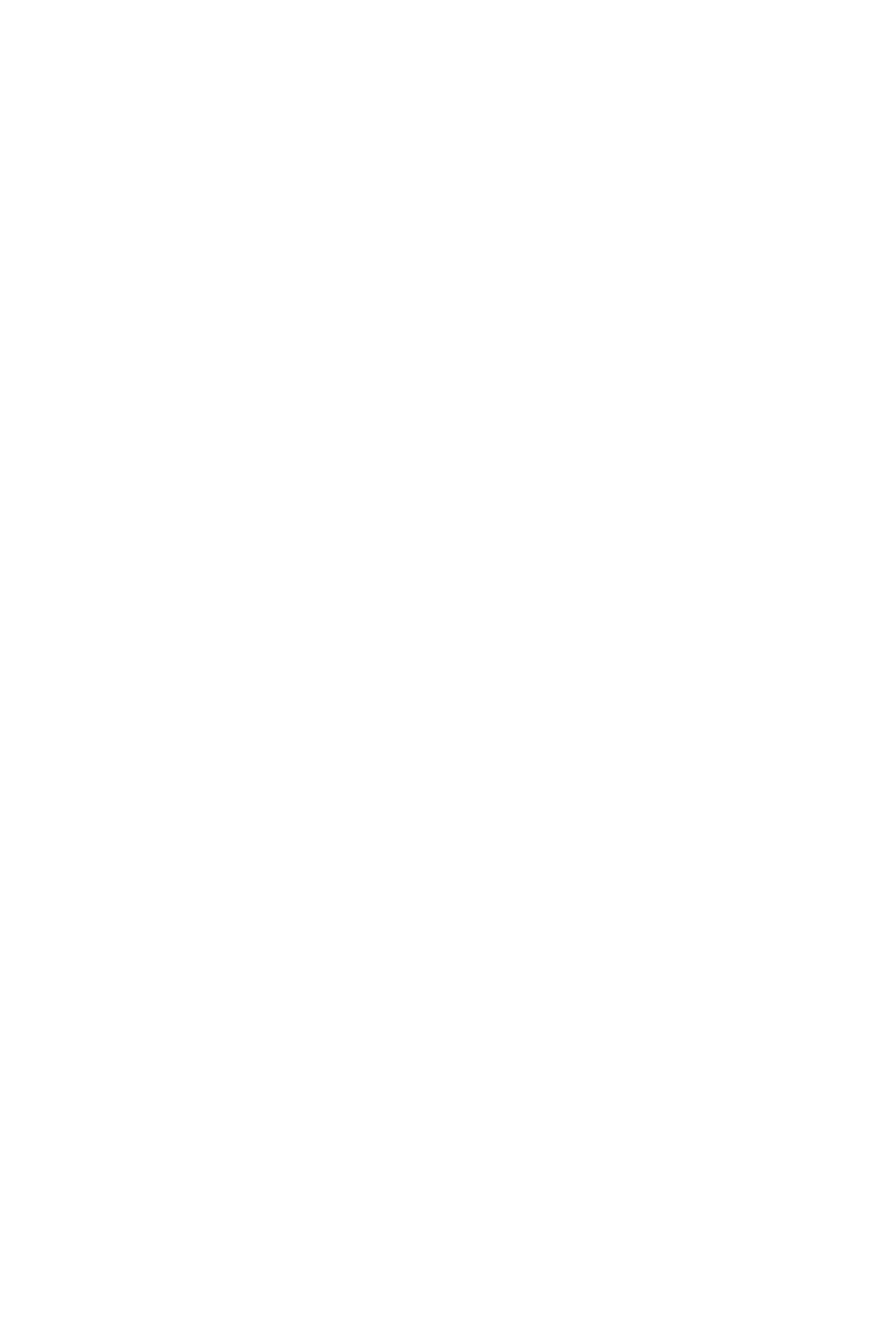
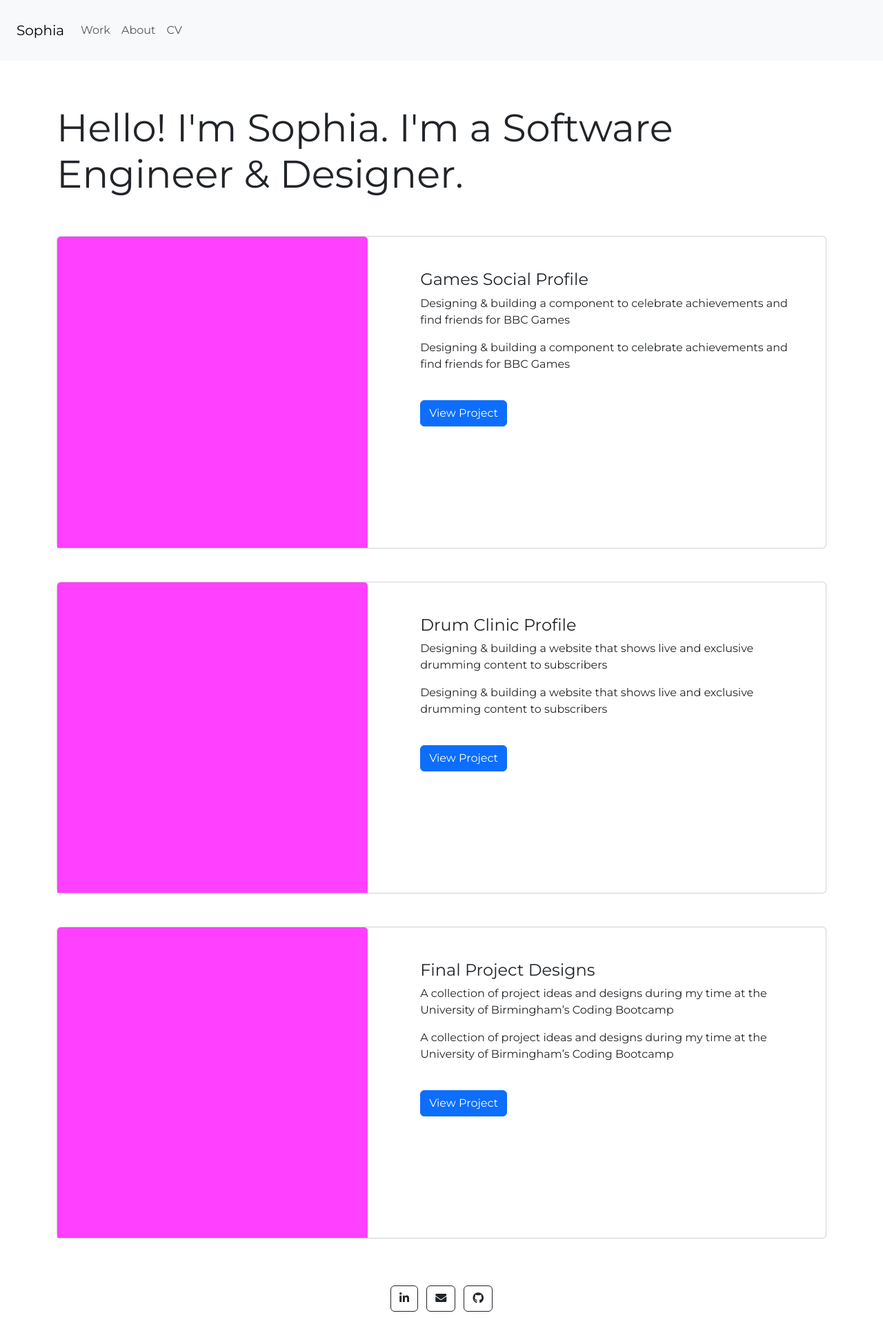
Before and after one commit to sophia4422/improved-enigma, a plain HTML site: page index.html in a window 1280 px wide. Shown: the whole page at 69% size. Before the commit the page ends 800 px from the top, so only its background shows below. Drawn offline with nearby package versions, Linux system fonts and the light colour scheme.

Commit message:
homepage styling

```diff
--- a/assets/style.css
+++ b/assets/style.css
@@ -0,0 +1,3 @@
+* {
+  font-family: "Montserrat", sans-serif;
+}
--- a/index.html
+++ b/index.html
@@ -4,6 +4,17 @@
     <meta charset="utf-8" />
     <meta name="viewport" content="width=device-width, initial-scale=1" />
     <title>Document</title>
+    <link
+      rel="stylesheet"
+      href="//use.fontawesome.com/releases/v5.0.7/css/all.css"
+    />
+    <link rel="stylesheet" type="text/css" href="assets/style.css" />
+    <link rel="preconnect" href="https://fonts.googleapis.com" />
+    <link rel="preconnect" href="https://fonts.gstatic.com" crossorigin />
+    <link
+      href="https://fonts.googleapis.com/css2?family=Montserrat&display=swap"
+      rel="stylesheet"
+    />
     <link
       href="https://cdn.jsdelivr.net/npm/bootstrap@5.3.0/dist/css/bootstrap.min.css"
       rel="stylesheet"
@@ -12,6 +23,146 @@
     />
   </head>
   <body>
+    <!-- Navbar -->
+    <nav class="navbar navbar-expand-lg navbar-light bg-light sticky-top p-4">
+      <a class="navbar-brand" href="#">Sophia</a>
+      <button
+        class="navbar-toggler"
+        type="button"
+        data-toggle="collapse"
+        data-target="#navbarNav"
+        aria-controls="navbarNav"
+        aria-expanded="false"
+        aria-label="Toggle navigation"
+      >
+        <span class="navbar-toggler-icon"></span>
+      </button>
+      <div class="collapse navbar-collapse" id="navbarNav">
+        <ul class="navbar-nav">
+          <li class="nav-item active">
+            <a class="nav-link" href="#">Work</a>
+          </li>
+          <li class="nav-item">
+            <a class="nav-link" href="#">About</a>
+          </li>
+          <li class="nav-item">
+            <a class="nav-link" href="#">CV</a>
+          </li>
+        </ul>
+      </div>
+    </nav>
+
+    <div class="container py-3">
+      <h1 class="display-4 pt-5 pb-5">
+        Hello! I'm Sophia. I'm a Software Engineer & Designer.
+      </h1>
+
+      <!-- Card 1-->
+      <div class="card mb-5">
+        <div class="row">
+          <div class="col-md-5">
+            <img
+              src="assets/test123.png"
+              class="card-img-top h-100"
+              alt="..."
+            />
+          </div>
+          <div class="col-md-7 px-3">
+            <div class="card-block px-6 m-5">
+              <h4 class="card-title">Games Social Profile</h4>
+              <p class="card-text">
+                Designing & building a component to celebrate achievements and
+                find friends for BBC Games
+              </p>
+              <p class="card-text">
+                Designing & building a component to celebrate achievements and
+                find friends for BBC Games
+              </p>
+              <br />
+              <a href="#" class="mt-auto btn btn-primary">View Project</a>
+            </div>
+          </div>
+        </div>
+      </div>
+
+      <!-- Card 2 -->
+      <div class="card mb-5">
+        <div class="row">
+          <div class="col-md-5">
+            <img
+              src="assets/test123.png"
+              class="card-img-top h-100"
+              alt="..."
+            />
+          </div>
+          <div class="col-md-7 px-3">
+            <div class="card-block px-6 m-5">
+              <h4 class="card-title">Drum Clinic Profile</h4>
+              <p class="card-text">
+                Designing & building a website that shows live and exclusive
+                drumming content to subscribers
+              </p>
+              <p class="card-text">
+                Designing & building a website that shows live and exclusive
+                drumming content to subscribers
+              </p>
+              <br />
+              <a href="#" class="mt-auto btn btn-primary">View Project</a>
+            </div>
+          </div>
+        </div>
+      </div>
+
+      <!-- Card 3 -->
+      <div class="card mb-5">
+        <div class="row">
+          <div class="col-md-5">
+            <img
+              src="assets/test123.png"
+              class="card-img-top h-100"
+              alt="..."
+            />
+          </div>
+          <div class="col-md-7 px-3">
+            <div class="card-block px-6 m-5">
+              <h4 class="card-title">Final Project Designs</h4>
+              <p class="card-text">
+                A collection of project ideas and designs during my time at the
+                University of Birmingham’s Coding Bootcamp
+              </p>
+              <p class="card-text">
+                A collection of project ideas and designs during my time at the
+                University of Birmingham’s Coding Bootcamp
+              </p>
+              <br />
+              <a href="#" class="mt-auto btn btn-primary">View Project</a>
+            </div>
+          </div>
+        </div>
+      </div>
+    </div>
+
+    <!-- Footer -->
+    <!-- Section: Social media -->
+    <footer class="text-center text-lg-start">
+      <section class="mb-4 text-center">
+        <!-- Linkedin -->
+        <a class="btn btn-outline-dark btn-floating m-1" href="#!" role="button"
+          ><i class="fab fa-linkedin-in"></i
+        ></a>
+
+        <!-- Email -->
+        <a class="btn btn-outline-dark btn-floating m-1" href="#!" role="button"
+          ><i class="fas fa-envelope"></i
+        ></a>
+
+        <!-- Github -->
+        <a class="btn btn-outline-dark btn-floating m-1" href="#!" role="button"
+          ><i class="fab fa-github"></i
+        ></a>
+      </section>
+    </footer>
+
     <script
       src="https://cdn.jsdelivr.net/npm/bootstrap@5.3.0/dist/js/bootstrap.bundle.min.js"
       integrity="sha384-geWF76RCwLtnZ8qwWowPQNguL3RmwHVBC9FhGdlKrxdiJJigb/j/68SIy3Te4Bkz"
```
Also changed, not shown: assets/test123.png (added), 1 other file.
